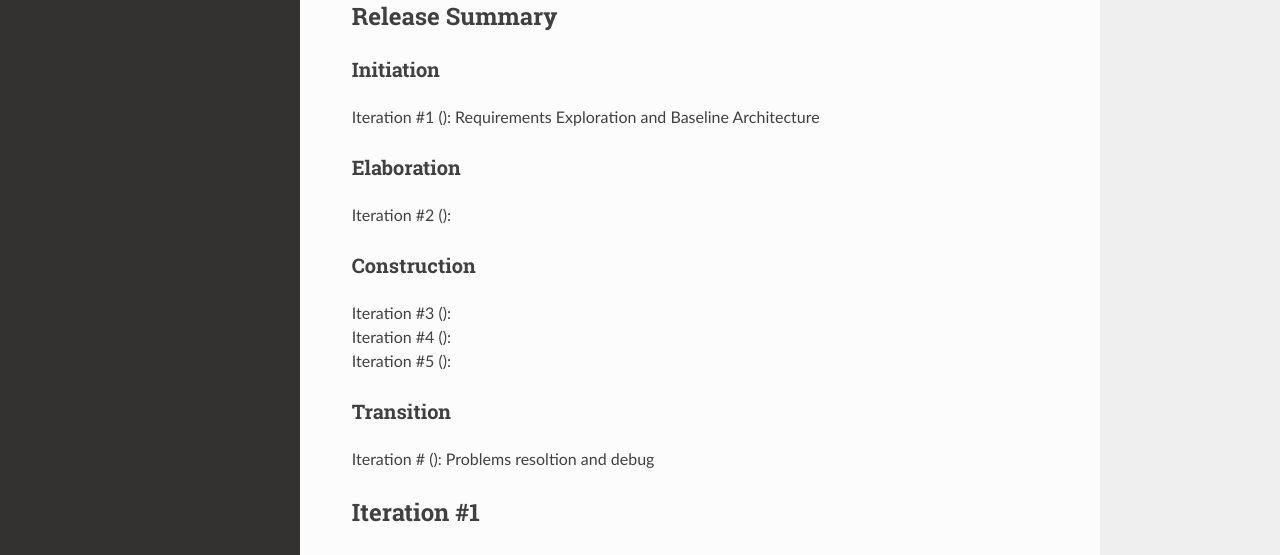
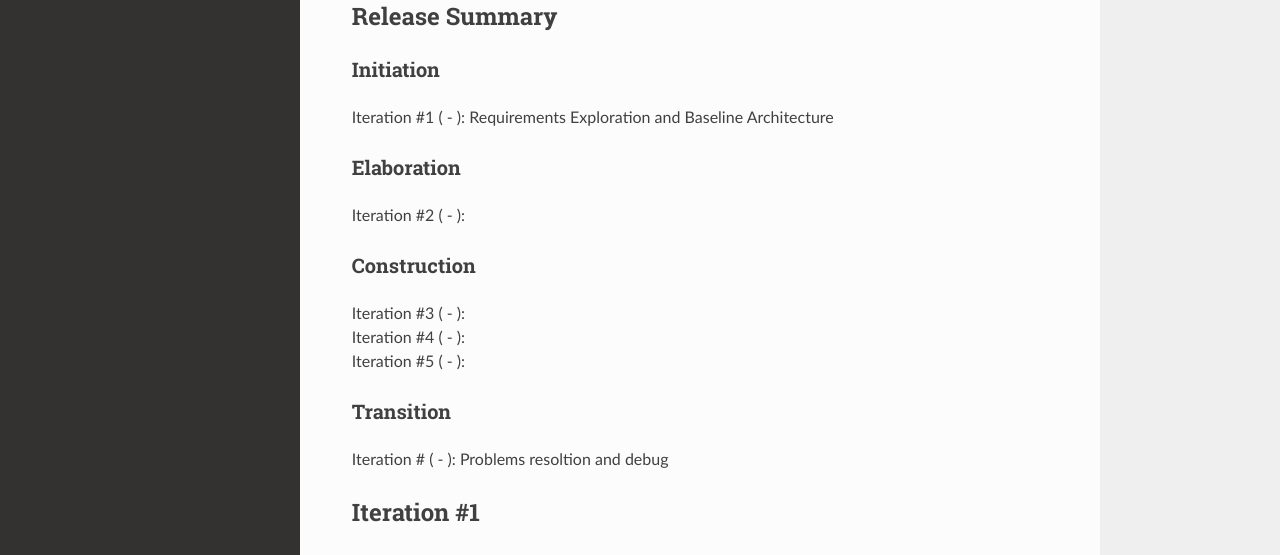
Before and after one commit to Fr0stBob/2020-5Ai-team7-Corsi, an MkDocs documentation site: the page built from docs/Release Plan.md, in a window 1280 px wide and 900 px high. Shown: the part 303-858 px from the top of the window. Built offline with MkDocs 1.6.1, drawn with Linux system fonts in a browser that asks for light colours; nearby versions of some CDN libraries.

```diff
--- a/docs/Release Plan.md
+++ b/docs/Release Plan.md
@@ -8,15 +8,15 @@
 
 ## Release Summary
 ### Initiation
-Iteration #1 (): Requirements Exploration and Baseline Architecture
+Iteration #1 ( - ): Requirements Exploration and Baseline Architecture
 ### Elaboration
-Iteration #2 ():
+Iteration #2 ( - ):
 ### Construction
-Iteration #3 ():
-Iteration #4 ():
-Iteration #5 ():
+Iteration #3 ( - ):
+Iteration #4 ( - ):
+Iteration #5 ( - ):
 ### Transition
-Iteration # (): Problems resoltion and debug
+Iteration # ( - ): Problems resoltion and debug
 
 ## Iteration #1
 **Objective:** The purpose of this iteration is to understand system requirements to provide cost and schedule estimation for the project.
```
